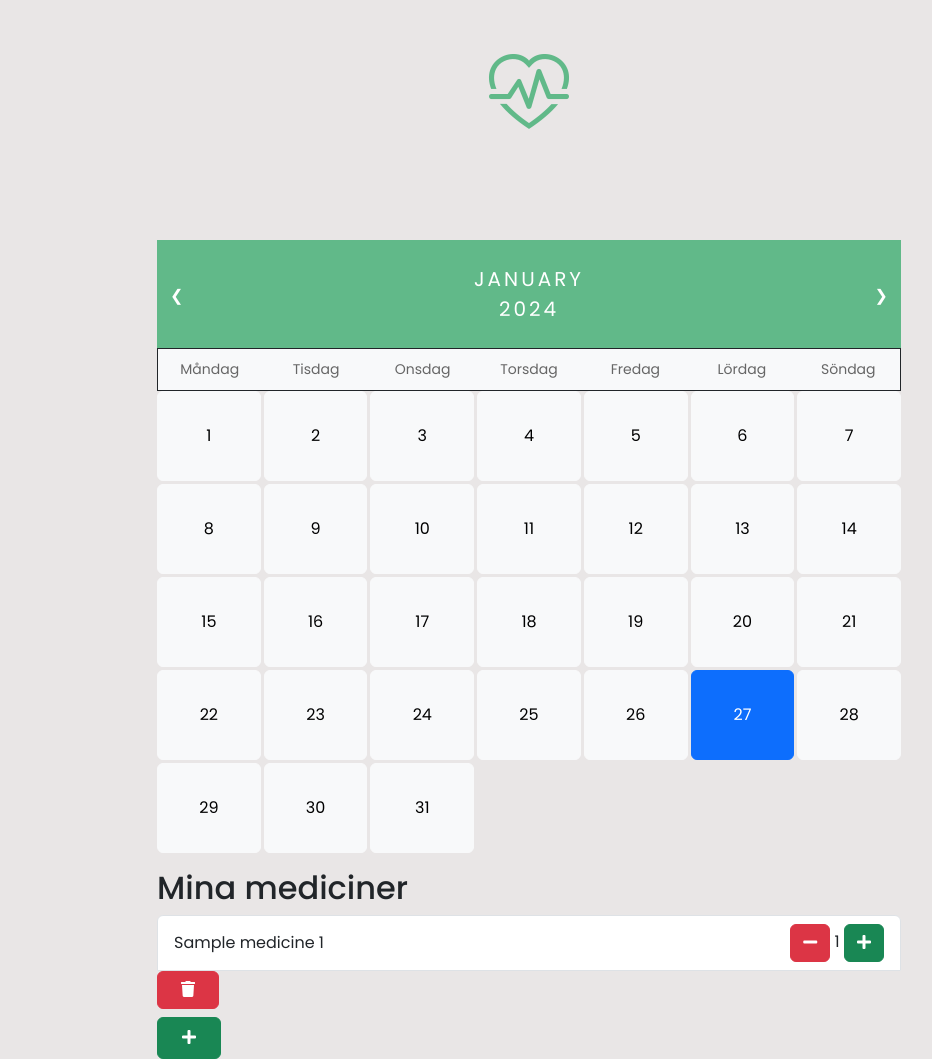
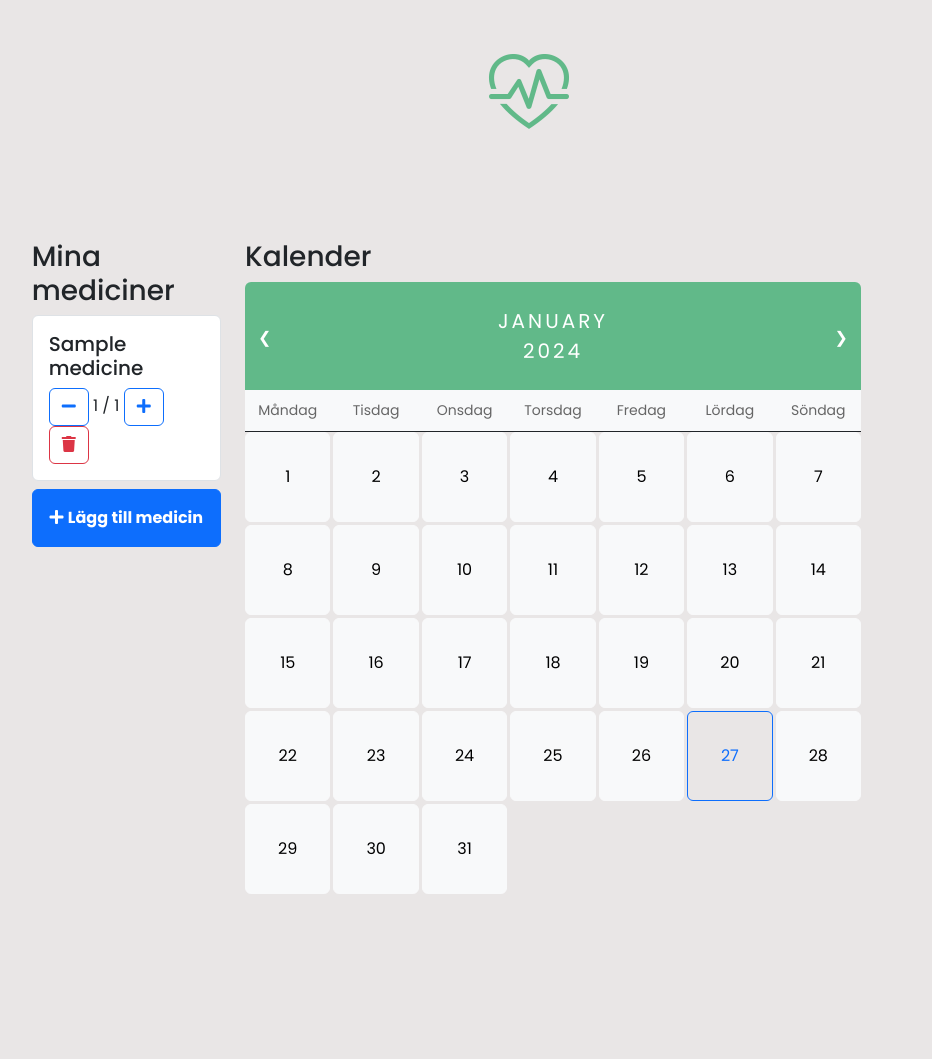
Before and after one commit to JohanRodhe/meditrack, a Django app: page /create-event in a window 1280 px wide. Shown: the whole page, without its empty margins (111-1043 px from the left). After the commit the page ends 894 px from the top, so only its background shows below. Run offline with Django 5.2, Linux system fonts and the light colour scheme; tables that the repository leaves empty hold one stand-in row (values such as "Sample post"); some libraries are stand-ins or nearby versions.

Commit message:
refine event form

```diff
--- a/templates/base.html
+++ b/templates/base.html
@@ -1,27 +1,31 @@
 {% load static %}
-<!doctype html>
+<!DOCTYPE html>
 <html>
   <head>
     <title>Medicine App</title>
     <script src="https://unpkg.com/htmx.org@1.9.10"></script>
-    <link rel="stylesheet" href="https://use.fontawesome.com/releases/v5.15.4/css/all.css">
-    <link rel="stylesheet" href="{% static 'css/style.css' %}">
-    <link href="https://cdn.jsdelivr.net/npm/bootstrap@5.3.2/dist/css/bootstrap.min.css" rel="stylesheet" integrity="sha384-T3c6CoIi6uLrA9TneNEoa7RxnatzjcDSCmG1MXxSR1GAsXEV/Dwwykc2MPK8M2HN" crossorigin="anonymous">
+    <link
+      rel="stylesheet"
+      href="https://use.fontawesome.com/releases/v5.15.4/css/all.css"
+    />
+    <link rel="stylesheet" href="{% static 'css/style.css' %}" />
+    <link
+      href="https://cdn.jsdelivr.net/npm/bootstrap@5.3.2/dist/css/bootstrap.min.css"
+      rel="stylesheet"
+      integrity="sha384-T3c6CoIi6uLrA9TneNEoa7RxnatzjcDSCmG1MXxSR1GAsXEV/Dwwykc2MPK8M2HN"
+      crossorigin="anonymous"
+    />
   </head>
   <body>
     <div id="main">
       {% include 'partials/navbar.html' %}
-        <div class="container">
-            {% block content %}
-            {% endblock content %}
-        </div>
+      <div class="container-fluid mx-4">{% block content %} {% endblock content %}</div>
     </div>
 
     <script>
-        document.addEventListener("htmx:configRequest", function(evt) {
+      document.addEventListener("htmx:configRequest", function (evt) {
         evt.detail.headers["X-CSRFToken"] = "{{ csrf_token }}";
       });
     </script>
   </body>
-
 </html>
--- a/templates/home.html
+++ b/templates/home.html
@@ -1,14 +1,23 @@
-{% extends 'base.html' %}
-{% block content %}
-<div id="main" class="col-8 offset-2">
-    <div id="container" class="slide-it">
-        {% include "partials/calendar.html" %}
-        <h2 class="mt-3"> Mina mediciner </h2>
-        <div id="medicine-form-container"></div>
-        {% include "partials/medicine_list.html" %}
-        <button class="btn btn-success mt-2 p-2 px-4" hx-get="{% url 'show_create_form' %}" hx-target="#medicine-form-container">
-            <i class="fa fa-plus"></i>
-        </button>
-    </div>
+{% extends 'base.html' %} {% block content %}
+<div id="main" class="row d-flex justify-content-center">
+  <div class="col-md-2">
+    <h3>Mina mediciner</h3>
+    {% include "partials/medicine_list.html" %}
+    <button
+      class="btn btn-primary mt-2 p-2 p-3 w-100"
+      hx-get="{% url 'show_create_form' %}"
+      hx-target="#medicine-form-container"
+    >
+      <i class="fa fa-plus"></i>
+      <strong>Lägg till medicin</strong>
+    </button>
+    <div id="medicine-form-container"></div>
+  </div>
+  <div id="container" class="slide-it col-md-6">
+    <h3>Kalender</h3>
+    {% include "partials/calendar.html" %}
+  </div>
+  <div id="event-container" class="col-md-2 fade-me-out">
+  </div>
 </div>
 {% endblock content %}
--- a/templates/partials/calendar.html
+++ b/templates/partials/calendar.html
@@ -1,25 +1,27 @@
-{% load templatetags %}
-{% load tz %}
-{% block content %}
-<div class="month pt-4 pb-4 calendar-banner">
+{% load templatetags %} {% load tz %} {% block content %}
+<div class="month pt-4 pb-4 calendar-banner rounded-top">
   <ul class="d-flex align-items-center justify-content-between">
-    <button class="prev btn text-white"
+    <button
+      class="prev btn text-white"
       hx-get="{% url 'view_prev_month' %}"
       hx-target="#container"
     >
       &#10094;
     </button>
-    <li class="">{{ date|date:"F" }}<br><span style="-size:18px">{{ date.year }}</span></li>
-    <button class="next btn text-white"
+    <li class="">
+      {{ date|date:"F" }}<br /><span style="-size: 18px">{{ date.year }}</span>
+    </li>
+    <button
+      class="next btn text-white"
       hx-get="{% url 'view_next_month' %}"
       hx-target="#container"
     >
-        &#10095;
+      &#10095;
     </button>
   </ul>
 </div>
 
-<ul class="weekdays bg-light border border-dark border-bottom">
+<ul class="weekdays bg-light border-bottom border-dark">
   <li>Måndag</li>
   <li>Tisdag</li>
   <li>Onsdag</li>
@@ -30,23 +32,20 @@
 </ul>
 
 <ul class="days mb-0">
-    {% now "j" as current_day %}
-    {% now "n" as current_month %}
-    {% with month=date.month %}
-    {% for i in month|get_days_in_month %}
+  {% now "j" as current_day %}
+  {% now "n" as current_month %} {% with month=date.month %}
+  {% for i in month|get_days_in_month %}
   <li>
-    {% if i|stringformat:"s" == current_day and current_month == date.month|stringformat:"s" %}
-    <button class="btn btn-primary" hx-get="{% url 'show_create_event_form' i %}" hx-target="closest div" hx-swap="transition:true">
-        {{ i }}
-    </button>
-    {% else %}
-    <button class="btn btn-light position-relative" hx-get="{% url 'show_create_event_form' i %}" hx-target="closest div" hx-swap="transition:true">
-      <!-- <span class="badge bg-primary position-absolute top-0 start-0 border border-light">&nbsp;</span> -->
+    <button
+      class="btn {% if i|stringformat:'s' == current_day and current_month == date.month|stringformat:'s' %}btn-outline-primary{% else %}btn-light{% endif %}"
+      hx-get="{% url 'show_create_event_form' i %}"
+      hx-target="#event-container"
+      hx-swap="settle:1s"
+    >
       {{ i }}
     </button>
-    {% endif %}
-  </li>
     {% endfor %}
     {% endwith %}
+  </li>
 </ul>
 {% endblock %}
--- a/templates/partials/medicine_list.html
+++ b/templates/partials/medicine_list.html
@@ -1,27 +1,36 @@
 <ul class="list-group" id="medicine-list">
   {% for medicine in medicines %}
-            <li class="align-items-center justify-content-between d-flex list-group-item">
-                {{ medicine.name }}
-                {{ medicine.doses }}
-                <div>
-                <button class="btn btn-danger">
+  <li class="p-3 list-group-item">
+    <div class="row">
+      <div class="col-12">
+        <h5>{{ medicine.name }}</h5>
+      </div>
+    </div>
+    <div class="row align-items-center justify-content-between">
+      <div class="col-auto">
+        <button class="btn btn-outline-primary">
           <i class="fa fa-minus"></i>
         </button>
-                {{ medicine.current_dose }}
-                <button class="btn btn-success" hx-post="{% url 'update_medicine' medicine.pk %}" hx-target="#medicine-list">
+        {{ medicine.current_dose }} / {{ medicine.doses }}
+        <button
+          class="btn btn-outline-primary"
+          hx-post="{% url 'update_medicine' medicine.pk %}"
+          hx-target="#medicine-list"
+        >
           <i class="fa fa-plus"></i>
         </button>
       </div>
-                </li>
-                <!-- <div class="progress">
-                    <div class="progress-bar" style="width:{{ medicine.current_dose }}%" role="progressbar" aria-valuenow="30" aria-valuemin="0" aria-valuemax="100"></div>
-                </div> -->
-                <span class="btn btn-danger justify-content-end col-1" hx-delete="{% url 'delete_medicine' medicine.pk %}" hx-target="#medicine-list">
+      <div class="col-auto">
+        <span
+          class="btn btn-outline-danger"
+          hx-delete="{% url 'delete_medicine' medicine.pk %}"
+          hx-target="#medicine-list"
+        >
           <i class="fa fa-trash"></i>
         </span>
-        {% empty %}
-            Hittade inga mediciner
-            <!-- <li class="align-items-center justify-content-between d-flex list-group-item">
-            Hittade inga mediciner </li> -->
+      </div>
+    </div>
+  </li>
+  {% empty %} Hittade inga mediciner
   {% endfor %}
 </ul>
```
Also changed, not shown: templates/partials/create_event_form.html (+31 -13 lines). Lines whose indentation alone changed are shown as unchanged.
